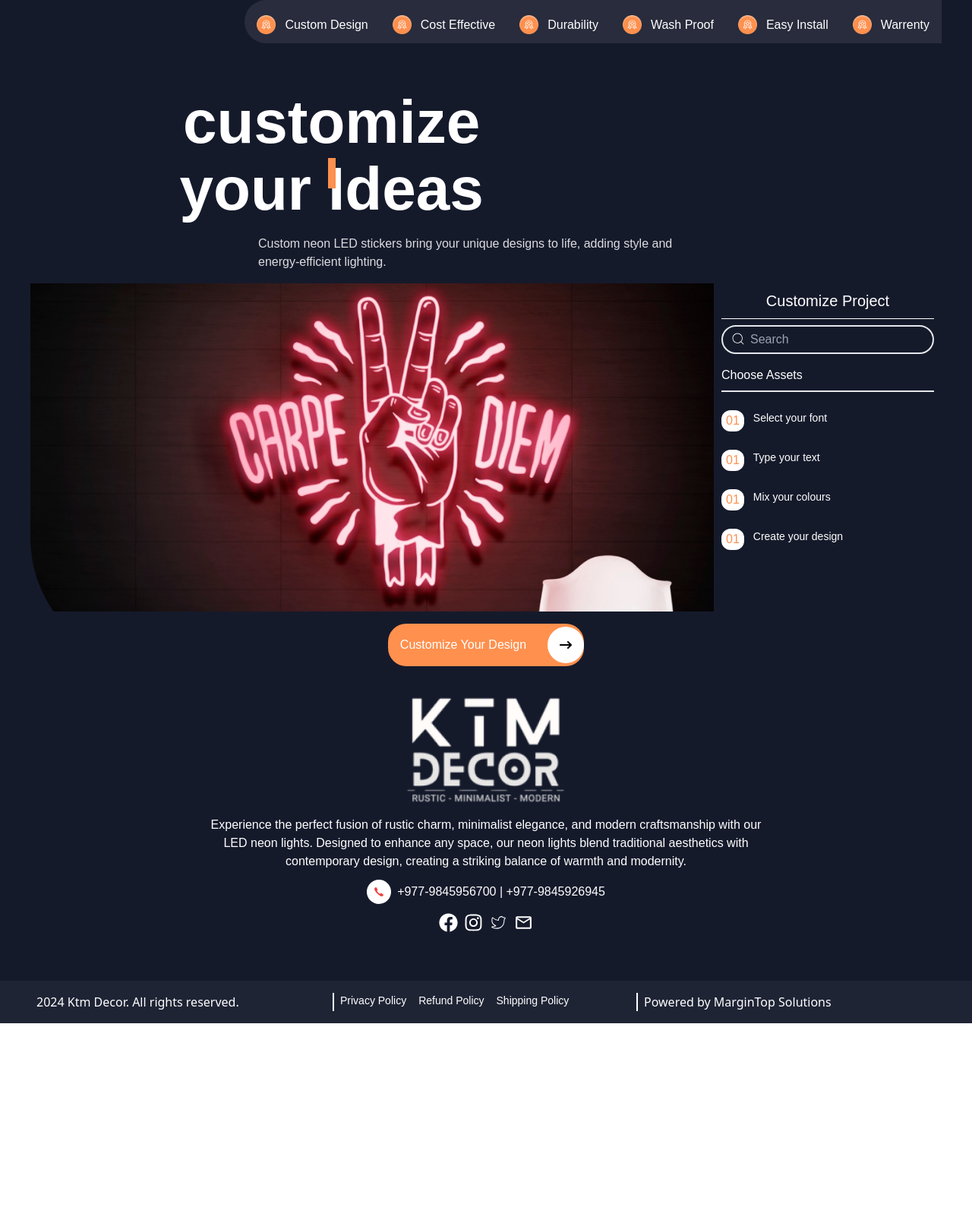
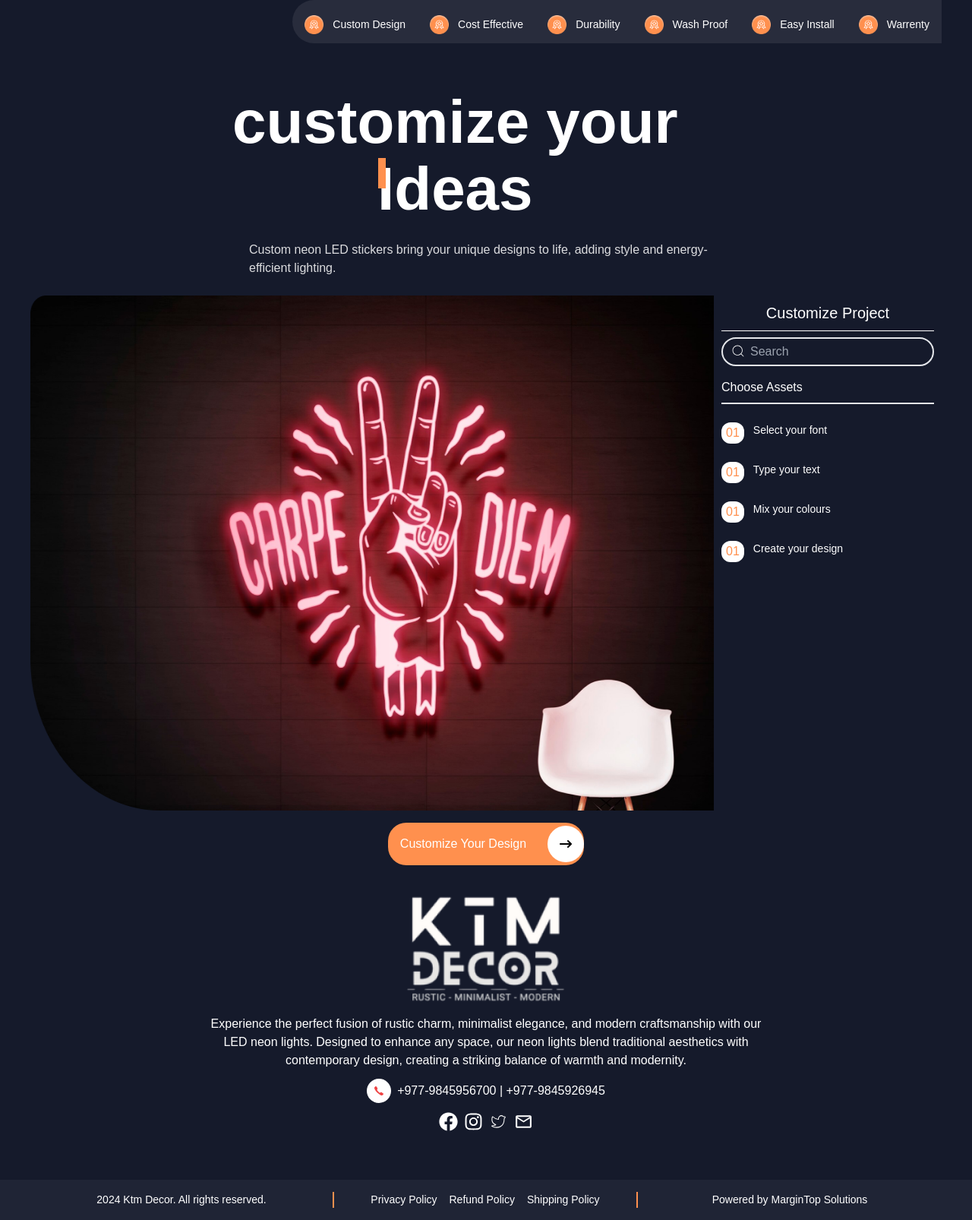
Before and after one commit to shushilpaudel78/Ktm-Decor, a React (Vite) app: page / in a window 1280 px wide. Shown: the whole page at 76% size. Before the commit the page ends 1347 px from the top, so only its background shows below. Built offline with nearby package versions, Linux system fonts and the light colour scheme.

Commit message:
little change

```diff
--- a/src/components/Home/CustomFooter.jsx
+++ b/src/components/Home/CustomFooter.jsx
@@ -1,4 +1,5 @@
 import React from 'react'
+import { Link } from 'react-router-dom'
 
 const CustomFooter = () => {
     return (
@@ -9,24 +10,34 @@ const CustomFooter = () => {
 
                     <div className="flex text-white ">
 
-                        <div className="w-1/3 border-r-white border-r-[2px] px-2">
-                            <p>2024 Ktm Decor. All rights reserved. </p>
+                        <div className="w-1/3 border-r-[#FF904E] border-r-[2px] px-2">
+
+                            <div className="flex justify-center  font-aileron text-[14px] font-normal">
+                                <p>2024 Ktm Decor. All rights reserved. </p>
+
+
+                            </div>
+
 
                         </div>
 
-                        <div className="w-1/3 border-r-white border-r-[2px] px-2">
-                        <div className="flex gap-4 font-aileron text-[14px] font-normal">
-                            <p>Privacy Policy</p>
-                            <p>Refund Policy</p>
-                            <p>Shipping Policy</p>
-                        </div>
+                        <div className="w-1/3 border-r-[#FF904E] border-r-[2px] px-2">
+                            <div className="flex gap-4 font-aileron text-[14px] font-normal justify-center">
+                                <Link>Privacy Policy</Link>
+                                <Link>Refund Policy</Link>
+                                <Link>Shipping Policy</Link>
+                            </div>
 
 
                         </div>
 
                         <div className="w-1/3 px-2">
+                            <div className="flex justify-center  font-aileron text-[14px] font-normal">
+                                <p>Powered by MarginTop Solutions</p>
 
-                            <p>Powered by MarginTop Solutions</p>
+
+                            </div>
+
 
                         </div>
 
--- a/src/components/Home/CustomNavLink.jsx
+++ b/src/components/Home/CustomNavLink.jsx
@@ -1,14 +1,15 @@
 import React from 'react'
 import warrenty from '/img/home/warranty.png'
+import { Link } from 'react-router-dom'
 
 
 const CustomNavLink = (props) => {
     return (
         <>
 
-            <li className='flex font-aileron  flex-row items-center bg-[#282c3c]  px-4 py-3 gap-3 first:rounded-l-[100px] pt-5'>
+            <li className='flex font-aileron  flex-row items-center bg-[#282c3c]  px-4 py-3 gap-3 first:rounded-l-[100px] pt-5 text-[14px] font-medium'>
                 <div className="w-[25px] h-[25px]"><img src={warrenty} alt="" className='w-full h-full object-contain' /></div>
-                <p >{props.name}</p>
+                <Link>{props.name}</Link>
 
             </li>
 
--- a/src/components/Home/CustomizeLayout.jsx
+++ b/src/components/Home/CustomizeLayout.jsx
@@ -1,17 +1,19 @@
 import React from 'react'
 import CustomizeNav from './CustomizeNav'
 import twofingure from '/img/home/two_fingure.png'
+import CustomFooter from './CustomFooter';
+import Custom_Number from './Custom_Number';
+import ktmdecor from '/img/home/logo.png'
+
 import { CiSearch } from "react-icons/ci";
 import { FaArrowRightLong } from "react-icons/fa6";
-import Custom_Number from './Custom_Number';
-import ktmdecor from '/img/home/logo.png'
 import { IoIosCall } from "react-icons/io";
 import { Link } from 'react-router-dom';
 import { FaFacebook } from "react-icons/fa";
 import { FaInstagram } from "react-icons/fa6";
 import { CiTwitter } from "react-icons/ci";
 import { MdOutlineEmail } from "react-icons/md";
-import CustomFooter from './CustomFooter';
+
 
 
 
@@ -29,11 +31,11 @@ const CustomizeLayout = () => {
 
 
                         <div className="flex items-center flex-col text-[#FFFFFF] font-aileron">
-                            <div className='relative'>
-                                <div className="absolute w-[10px] h-[40px] bg-[#FF904E] top-[91px] left-[199px]"></div>
-                                <h1 className='text-[80px]  font-bold w-[50%] leading-[88px] text-center text-white'>customize your Ideas</h1>
+                            <div className='relative flex flex-col '>
+                                <div className="absolute w-[10px] h-[40px] bg-[#FF904E] top-[91px] left-[265px]"></div>
+                                <h1 className='text-[80px]  font-bold w-[90%] leading-[88px] text-center text-white'>customize your Ideas</h1>
                             </div>
-                            <p className='font-aileron w-[50%] text-[16px] text-[#FFFFFFD9] py-4' >Custom neon LED stickers bring your unique designs to life, adding style and energy-efficient lighting.</p>
+                            <p className='font-aileron w-[52%] text-[16px] text-[#FFFFFFD9] py-6' >Custom neon LED stickers bring your unique designs to life, adding style and energy-efficient lighting.</p>
 
                         </div>
 
@@ -43,8 +45,8 @@ const CustomizeLayout = () => {
 
 
                             <div className="w-[75%]">
-                                <div className="w-full h-[432px]">
-                                    <img src={twofingure} alt="image" className='w-full h-full object-cover' />
+                                <div className="w-full h-[678px]">
+                                    <img src={twofingure} alt="image" className='w-full h-full object-fill' />
 
                                 </div>
                             </div>
```
